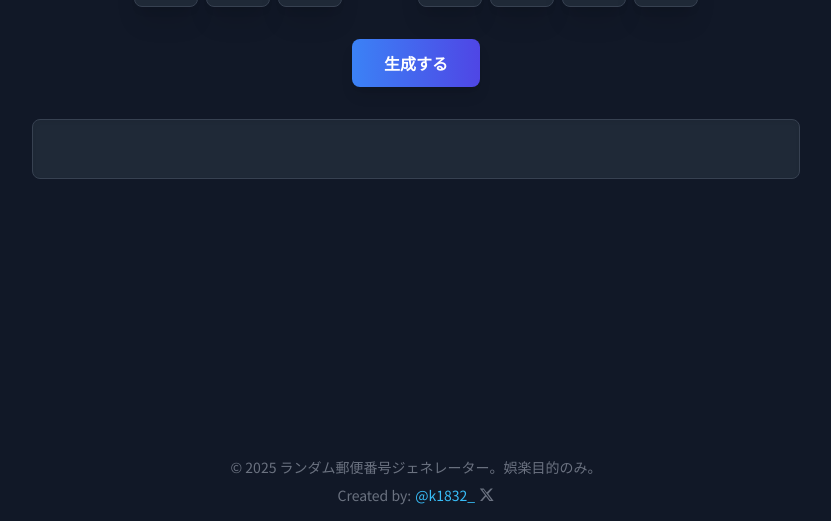
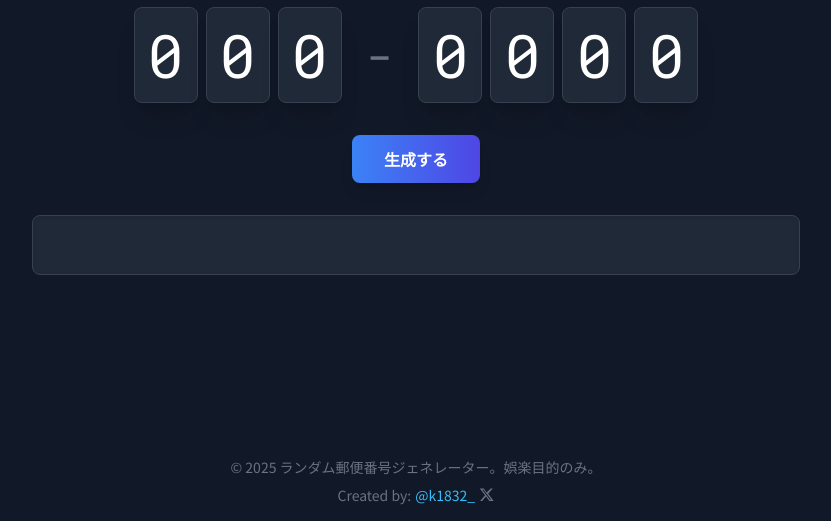
Before and after one commit to k1832/zipcode-picker, a plain HTML site: page docs/index.html in a window 1280 px wide. Shown: the part 279-800 px from the top of the page, without its empty margins (224-1055 px from the left). Drawn offline with nearby package versions, Linux system fonts and the light colour scheme.

Commit message:
Fix styles

```diff
--- a/docs/index.html
+++ b/docs/index.html
@@ -50,9 +50,9 @@
     </style>
 </head>
 
-<body
-    class="bg-gray-900 text-gray-100 flex flex-col items-center justify-start min-h-screen p-4 pt-12 sm:pt-16 selection:bg-sky-500 selection:text-white">
+<body class="bg-gray-900 text-gray-100 flex flex-col min-h-screen selection:bg-sky-500 selection:text-white">
 
+    <main class="w-full flex-grow flex flex-col items-center justify-center p-4">
         <div class="text-center w-full max-w-3xl">
             <h1
                 class="text-4xl sm:text-5xl font-bold mb-3 text-transparent bg-clip-text bg-gradient-to-r from-sky-400 to-blue-600">
@@ -60,22 +60,22 @@
             <p class="text-gray-400 mb-8 text-lg">郵便番号と対応する住所をランダムに表示します！</p>
 
             <div id="postcode-display"
-            class="flex items-center justify-center space-x-1 sm:space-x-2 text-4xl sm:text-6xl font-roboto-mono mb-8">
+                class="flex items-center justify-center space-x-1 sm:space-x-2 text-3xl sm:text-5xl md:text-6xl font-roboto-mono mb-8">
                 <span data-digit-idx="0"
-                class="digit bg-gray-800 border border-gray-700 text-white p-3 sm:p-5 rounded-lg shadow-xl w-12 sm:w-16 text-center">0</span>
+                    class="digit bg-gray-800 border border-gray-700 text-white p-2 md:p-5 rounded-lg shadow-xl w-9 h-14 sm:w-12 sm:h-20 md:w-16 md:h-24">0</span>
                 <span data-digit-idx="1"
-                class="digit bg-gray-800 border border-gray-700 text-white p-3 sm:p-5 rounded-lg shadow-xl w-12 sm:w-16 text-center">0</span>
+                    class="digit bg-gray-800 border border-gray-700 text-white p-2 md:p-5 rounded-lg shadow-xl w-9 h-14 sm:w-12 sm:h-20 md:w-16 md:h-24">0</span>
                 <span data-digit-idx="2"
-                class="digit bg-gray-800 border border-gray-700 text-white p-3 sm:p-5 rounded-lg shadow-xl w-12 sm:w-16 text-center">0</span>
-            <span class="text-gray-500 p-3 sm:p-4 text-3xl sm:text-5xl flex items-center justify-center">-</span>
+                    class="digit bg-gray-800 border border-gray-700 text-white p-2 md:p-5 rounded-lg shadow-xl w-9 h-14 sm:w-12 sm:h-20 md:w-16 md:h-24">0</span>
+                <span class="text-gray-500 p-2 sm:p-4 text-3xl sm:text-5xl flex items-center justify-center">-</span>
                 <span data-digit-idx="3"
-                class="digit bg-gray-800 border border-gray-700 text-white p-3 sm:p-5 rounded-lg shadow-xl w-12 sm:w-16 text-center">0</span>
+                    class="digit bg-gray-800 border border-gray-700 text-white p-2 md:p-5 rounded-lg shadow-xl w-9 h-14 sm:w-12 sm:h-20 md:w-16 md:h-24">0</span>
                 <span data-digit-idx="4"
-                class="digit bg-gray-800 border border-gray-700 text-white p-3 sm:p-5 rounded-lg shadow-xl w-12 sm:w-16 text-center">0</span>
+                    class="digit bg-gray-800 border border-gray-700 text-white p-2 md:p-5 rounded-lg shadow-xl w-9 h-14 sm:w-12 sm:h-20 md:w-16 md:h-24">0</span>
                 <span data-digit-idx="5"
-                class="digit bg-gray-800 border border-gray-700 text-white p-3 sm:p-5 rounded-lg shadow-xl w-12 sm:w-16 text-center">0</span>
+                    class="digit bg-gray-800 border border-gray-700 text-white p-2 md:p-5 rounded-lg shadow-xl w-9 h-14 sm:w-12 sm:h-20 md:w-16 md:h-24">0</span>
                 <span data-digit-idx="6"
-                class="digit bg-gray-800 border border-gray-700 text-white p-3 sm:p-5 rounded-lg shadow-xl w-12 sm:w-16 text-center">0</span>
+                    class="digit bg-gray-800 border border-gray-700 text-white p-2 md:p-5 rounded-lg shadow-xl w-9 h-14 sm:w-12 sm:h-20 md:w-16 md:h-24">0</span>
             </div>
 
             <div class="flex flex-col sm:flex-row flex-wrap justify-center items-center gap-4 mb-8">
@@ -102,8 +102,9 @@
                 <!-- Address will be displayed here -->
             </div>
         </div>
+    </main>
 
-    <footer class="absolute bottom-4 text-center text-gray-500 text-sm w-full px-4 space-y-2">
+    <footer class="w-full text-center text-gray-500 text-sm px-4 py-4 space-y-2">
         <p>&copy; <span id="currentYear"></span> ランダム郵便番号ジェネレーター。娯楽目的のみ。</p>
         <p class="flex items-center justify-center">
             Created by:
```
Lines whose indentation alone changed are shown as unchanged.
